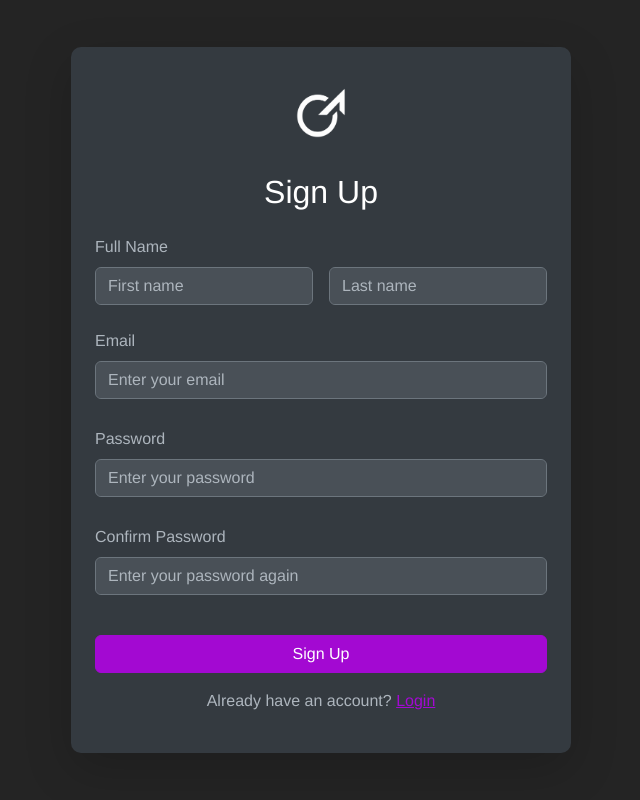
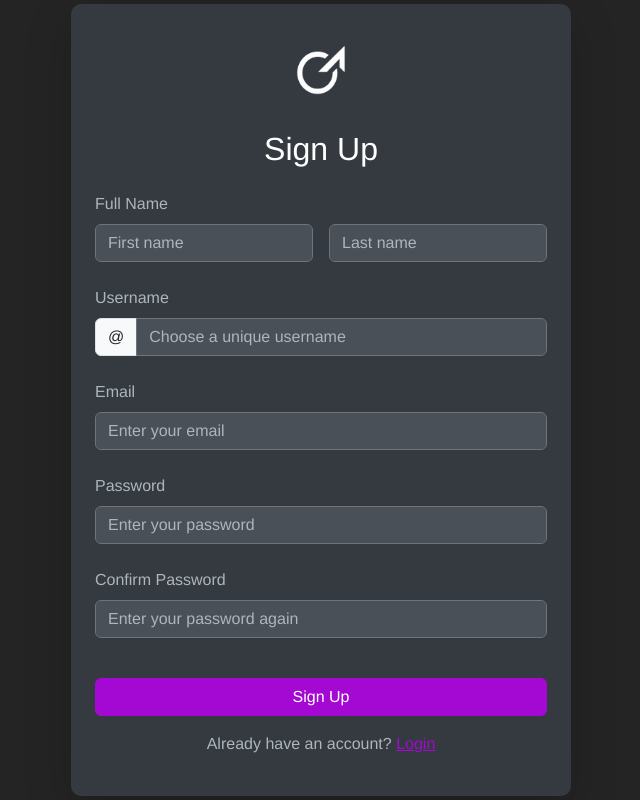
Before and after one commit to OussamaYAQDANE/mini-whatsapp, a Vue app: page /signup in a window 1280 px wide. Shown: the whole page, without its empty margins (319-959 px from the left). Built offline with nearby package versions, Linux system fonts and the light colour scheme.

Commit message:
Added username field + assuring its uniqueness

```diff
--- a/src/views/LoginPage.vue
+++ b/src/views/LoginPage.vue
@@ -80,7 +80,8 @@ const email = ref('');
 const password = ref('');
 const emailError = ref('');
 const passwordError = ref('');
-const isLoading = ref(false)
+const isLoading = ref(false);
+
 
 async function handleSubmit(){
   const emailRegex = /^[a-zA-Z0-9._%+-]+@[a-zA-Z0-9-]+(?:\.[a-zA-Z0-9-]+)*\.[a-zA-Z]{2,}$/;
--- a/src/views/SignupPage.vue
+++ b/src/views/SignupPage.vue
@@ -126,8 +126,25 @@
               </div>
             </div>
           </div>
+          <label  class="form-label">Username</label>
+          <div class="input-group">
+            <span class="input-group-text">@</span>
+            <input
+              class="form-control"
+              v-model="username"
+              placeholder="Choose a unique username"
+              aria-errormessage="username-error"
+              @input="usernameError = ''"
+            />
 
-          <div class="mb-1">
+          </div>
+          <div>
+              <small id="username-error" class="text-danger">{{
+                usernameError || " &nbsp;"
+              }}</small>
+            </div>
+
+          <div class="">
             <label for="email" class="form-label">Email</label>
             <input
               type="email"
@@ -144,7 +161,7 @@
             </div>
           </div>
 
-          <div class="mb-1">
+          <div class="">
             <label for="password" class="form-label">Password</label>
             <input
               type="password"
@@ -191,9 +208,10 @@
 </template>
 
 <script setup>
+/* eslint-disable */
 import { auth, db } from "@/firebase/firebase-config";
 import { createUserWithEmailAndPassword } from "firebase/auth";
-import { setDoc, doc, serverTimestamp } from "firebase/firestore";
+import { setDoc, doc, serverTimestamp, query, collection, where, getDocs } from "firebase/firestore";
 import { storage } from "@/firebase/firebase-config"
 import { uploadBytesResumable, getDownloadURL, ref as storageRef } from "firebase/storage";
 import { ref } from "vue";
@@ -223,6 +241,9 @@ const signupSucess = ref(false);
 const isLoading = ref(false)
 
 const bio = ref('');
+
+const username = ref('');
+const usernameError = ref('');
 
 async function handleSubmit() {
 
@@ -263,6 +284,16 @@ async function handleSubmit() {
 
   if (correct) {
     isLoading.value = true;
+    const q = query(collection(db, "users"), where("username", "==", username.value))
+    const usernames = await getDocs(q);
+    console.log(usernames);
+    if (!usernames.empty){
+      usernameError.value = "Username already taken";
+      isLoading.value = false;
+
+      return;
+    }
+
     try {
       const userCredentials = await createUserWithEmailAndPassword(
         auth,
@@ -275,7 +306,8 @@ async function handleSubmit() {
       await setDoc(docRef, {
         firstName: firstName.value,
         lastName: lastName.value,
-        createdAt: serverTimestamp()
+        createdAt: serverTimestamp(),
+        username: username.value
       });
       signupSucess.value = true;
     } catch (error) {
```
Also changed, not shown: src/utilities/composable.js (added, +41 -0 lines).
